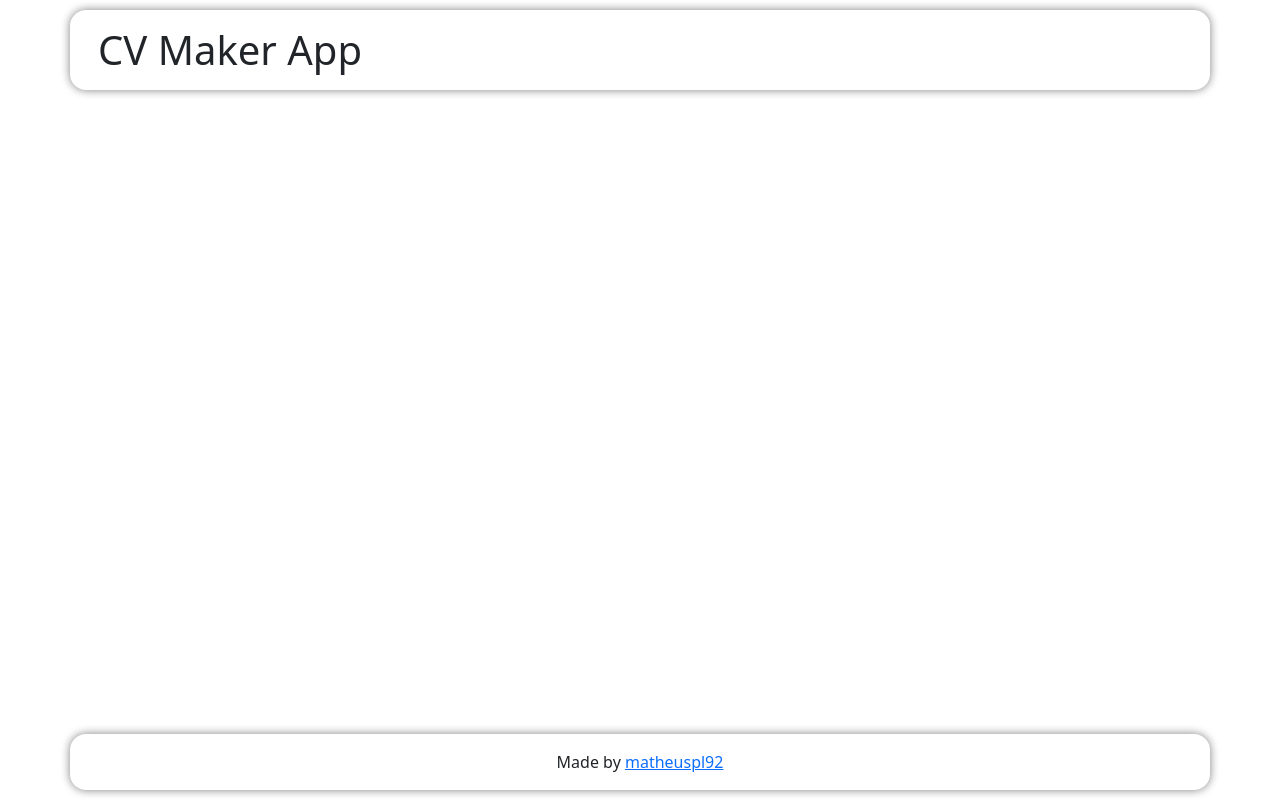
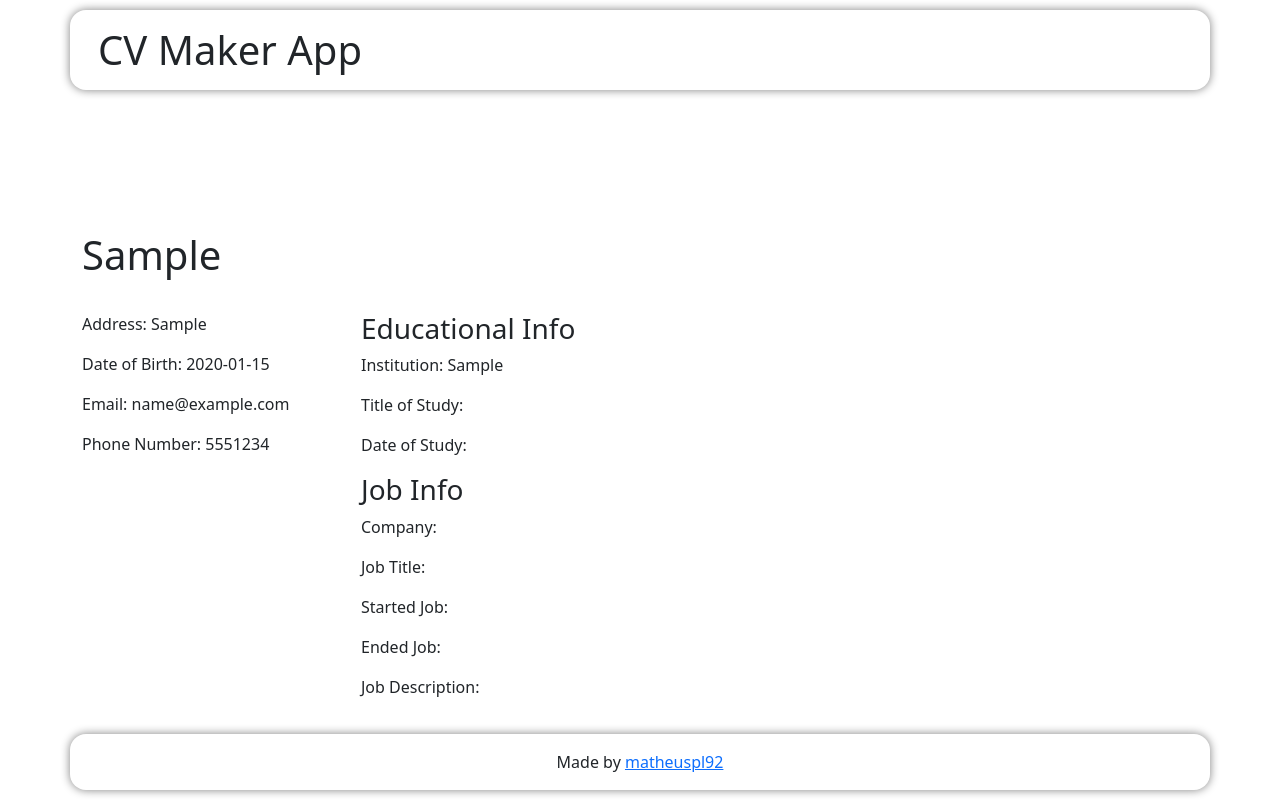
Before and after one commit to matheuspl92/cv-project, a React (Create React App) app: page / in a window 1280 px wide. Both pictures are taken after typing "Sample", "Sample", "2020-01-15", "name@example.com", "5551234", "Sample" into the empty fields and a click on the button "Create CV". Built offline with nearby package versions, Linux system fonts and the light colour scheme.

Commit message:
Add basic structure to Curriculum component

```diff
--- a/src/components/content/Content.css
+++ b/src/components/content/Content.css
@@ -6,6 +6,7 @@
     visibility: visible;
     opacity: 100;
     translate: 0px 0px;
+    z-index: 1;
 }
 
 .hidden {
@@ -13,4 +14,5 @@
     visibility: hidden;
     opacity: 0;
     translate: 25px 0px;
+    z-index: 0;
 }
--- a/src/components/content/Content.js
+++ b/src/components/content/Content.js
@@ -9,7 +9,26 @@ export default class Content extends Component {
     constructor() {
         super();
 
-        this.state = { formClass: 'visible', curriculumClass: 'hidden' }
+        this.state = { formClass: 'visible', curriculumClass: 'hidden', formData: {
+            personal: {
+            name: '',
+            address: '',
+            birthDate: '',
+            email: '',
+            phone: '',
+        },
+        educational: {
+            institution: '',
+            studyTitle: '',
+            studyDate: '',
+        },
+        job: {
+            company: '',
+            jobTitle: '',
+            startedJobDate: '',
+            endedJobDate: '',
+            jobDescription: '',
+        }} }
 
         this.handleCreate = this.handleCreate.bind(this);
     };
@@ -26,8 +45,8 @@ export default class Content extends Component {
                     <Col>
                         <Form className={this.state.formClass} handleCreate={this.handleCreate} />
                     </Col>
-                    <Col className="position-absolute">
-                        <Curriculum className={this.state.curriculumClass} data={this.state.formData} />
+                    <Col className={"position-absolute " + this.state.curriculumClass}>
+                        <Curriculum data={this.state.formData} />
                     </Col>
                 </Row>
             </Container>
--- a/src/components/curriculum/Curriculum.css
+++ b/src/components/curriculum/Curriculum.css
@@ -1,2 +1,17 @@
 #curriculum {
+    display: grid;
+    grid-template-rows: 1fr 5fr;
+    grid-template-columns: 1fr 3fr;
 }
+
+#c-header {
+grid-column: 1 / 3;
+}
+
+#c-sidebar {
+
+}
+
+#c-body {
+
+}
--- a/src/components/curriculum/Curriculum.js
+++ b/src/components/curriculum/Curriculum.js
@@ -1,17 +1,42 @@
 import React from "react";
 import { Component } from "react";
-import { Container, Row } from "react-bootstrap";
-import './Curriculum.js';
+import './Curriculum.css';
 
 export default class Curriculum extends Component {
-    constructor(props){
+    constructor(props) {
         super(props);
     }
 
-    render(){
-        return(
-            <Container className={this.props.className}>
-            </Container>
+    render() {
+        const { data } = this.props;
+        return (
+            <div id='curriculum'>
+                <div id="c-header">
+                    <h1>{data.personal.name}</h1>
+                </div>
+                <div id="c-sidebar">
+                    <p className="sidebar-text">Address: {data.personal.address}</p>
+                    <p className="sidebar-text">Date of Birth: {data.personal.birthDate}</p>
+                    <p className="sidebar-text">Email: {data.personal.email}</p>
+                    <p className="sidebar-text">Phone Number: {data.personal.phone}</p>
+                </div>
+                <div id="c-body">
+                    <div id="edu-info" className="body-info">
+                        <h3>Educational Info</h3>
+                        <p className="edu-text">Institution: {data.educational.institution}</p>
+                        <p className="edu-text">Title of Study: {data.educational.studyTitle}</p>
+                        <p className="edu-text">Date of Study: {data.educational.studyDate}</p>
+                    </div>
+                    <div id="job-info" className="body-info">
+                        <h3>Job Info</h3>
+                        <p className="job-text">Company: {data.job.company}</p>
+                        <p className="job-text">Job Title: {data.job.jobTitle}</p>
+                        <p className="job-text">Started Job: {data.job.startedJobDate}</p>
+                        <p className="job-text">Ended Job: {data.job.endedJobDate}</p>
+                        <p className="job-text">Job Description: {data.job.jobDescription}</p>
+                    </div>
+                </div>
+            </div>
         );
     }
 }
```
